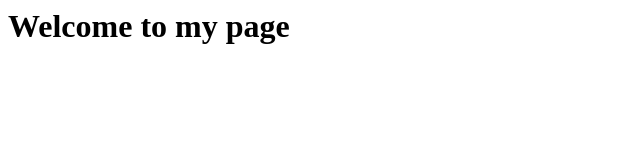
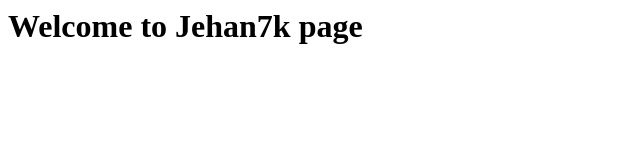
Before and after one commit to JEHANSHAH/23_ims456_2424a_individual, a plain HTML site: page index.html in a window 1280 px wide. Shown: the whole page, without its empty margins (0-640 px from the left). Drawn offline with Linux system fonts and the light colour scheme.

Commit message:
Update index.html

```diff
--- a/index.html
+++ b/index.html
@@ -3,7 +3,7 @@
     <title>Welcome To My Personal Page</title>
 </head>
 <body>
-<h1> Welcome to my page</h1>
+<h1> Welcome to Jehan7k page</h1>
 
 
 </body>
```
